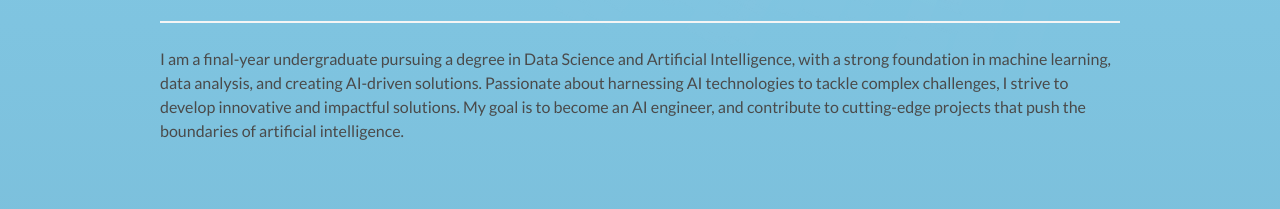
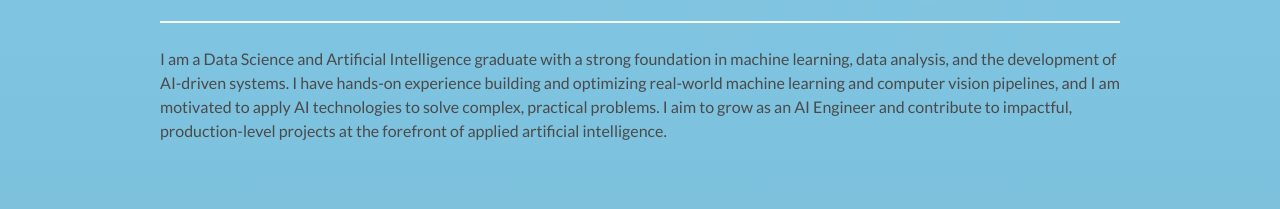
Before and after one commit to HersheyZinc/HersheyZinc.github.io, a plain HTML site: page index.html in a window 1280 px wide. Shown: the part 552-761 px from the top of the page. Drawn offline with Linux system fonts and the light colour scheme.

Commit message:
update self intro

```diff
--- a/index.html
+++ b/index.html
@@ -272,7 +272,7 @@
     <div class="container">
       <h1 class="title">About Me</h1>
       <hr />
-      <p>I am a final-year undergraduate pursuing a degree in Data Science and Artificial Intelligence, with a strong foundation in machine learning, data analysis, and creating AI-driven solutions. Passionate about harnessing AI technologies to tackle complex challenges, I strive to develop innovative and impactful solutions. My goal is to become an AI engineer, and contribute to cutting-edge projects that push the boundaries of artificial intelligence.</p>
+      <p>I am a Data Science and Artificial Intelligence graduate with a strong foundation in machine learning, data analysis, and the development of AI-driven systems. I have hands-on experience building and optimizing real-world machine learning and computer vision pipelines, and I am motivated to apply AI technologies to solve complex, practical problems. I aim to grow as an AI Engineer and contribute to impactful, production-level projects at the forefront of applied artificial intelligence.</p>
     </div>
   </section>
 
```
